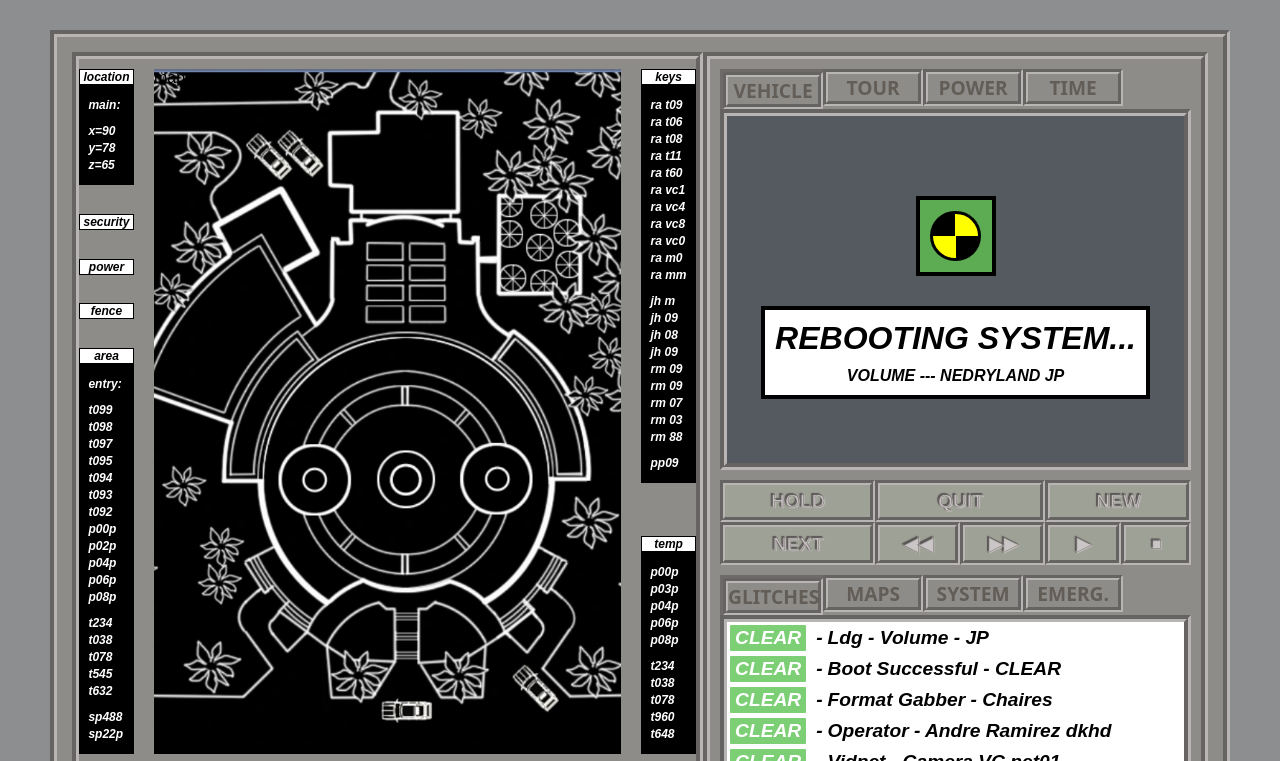
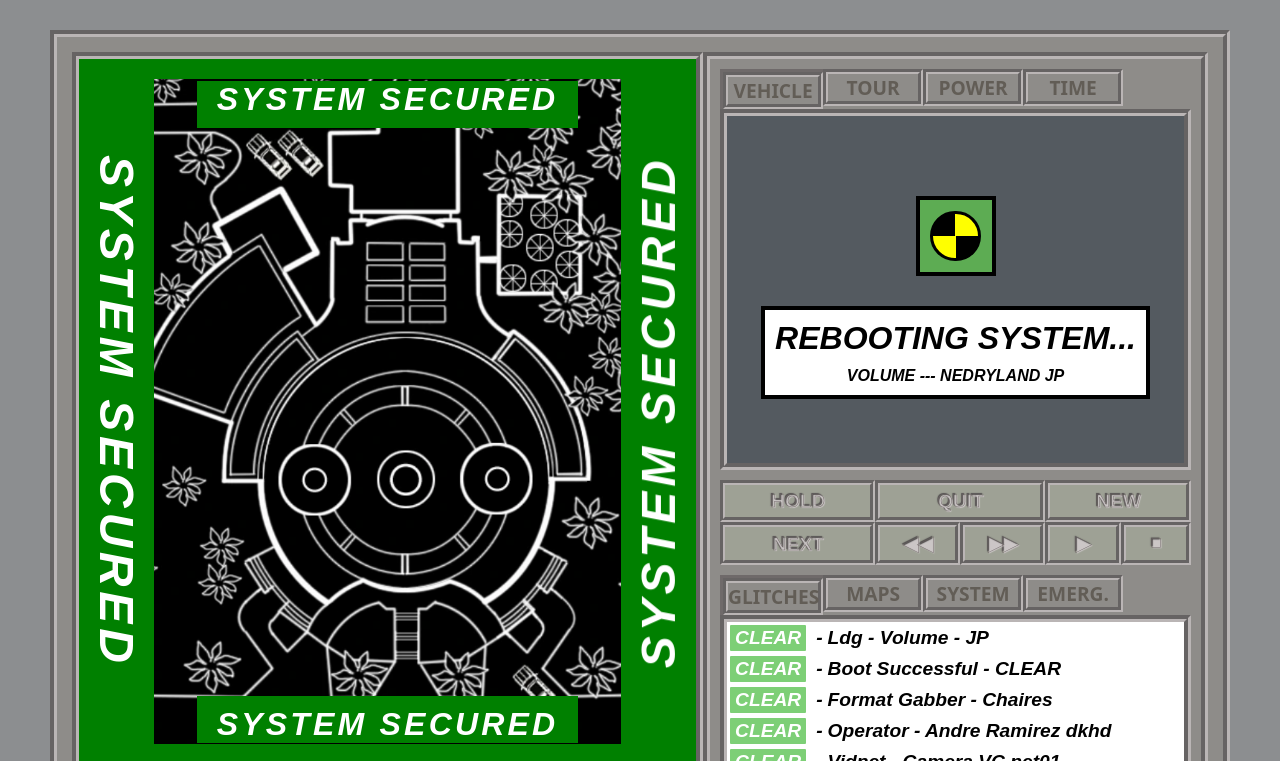
Before and after one commit to Jamesllllllllll/Jurassic-Park, a plain HTML site: page index.html in a window 1280 px wide. Both pictures are taken after a click on the button "HOLD". Shown: the top 761 px of the page. Drawn offline with Linux system fonts and the light colour scheme.

Commit message:
System secured message

```diff
--- a/index.html
+++ b/index.html
@@ -11,6 +11,13 @@
       <div class="inner-container">
         <div class="planView">
           <div class="plan-top">
+            <div class="secured-overlay" aria-hidden="true">
+              <div class="band band-left"><span class="band-text">System Secured</span></div>
+              <div class="band band-right"><span class="band-text">System Secured</span></div>
+              <div class="band band-top"><div class="band-wrapper"><span class="band-text">System Secured</span></div></div>
+              <div class="band band-bottom"><div class="band-wrapper"><span class="band-text">System Secured</span></div></div>
+            </div>
+            <div class="secured-container">
               <div class="plan-sidebar">
                 <div class="metrics">
                   <h2>location</h2>
@@ -60,7 +67,7 @@
                   </ul>
                 </div>
               </div>
-            <div class="map">map</div>
+              <div class="map"></div>
               <div class="plan-sidebar">
                 <div class="metrics">
                   <h2>keys</h2>
@@ -111,6 +118,7 @@
                 </div>
               </div>
             </div>
+          </div>
           <div class="plan-bottom">
             <div class="level">
               <p>LEVEL</p>
@@ -149,10 +157,30 @@
             <button class="quit">Quit</button>
             <button class="new">New</button>
             <button class="next">Next</button>
-            <button class="rw">◀◀</button>
-            <button class="ff">▶▶</button>
-            <button class="play">▶</button>
-            <button class="stop">⏹</button>
+            <form>
+              <fieldset>
+                <input type="radio" id="rw" name="playback" /><label
+                  for="rw"
+                  class="rw"
+                  >◀◀</label
+                >
+                <input type="radio" id="ff" name="playback" /><label
+                  for="ff"
+                  class="ff"
+                  >▶▶</label
+                >
+                <input type="radio" id="play" name="playback" /><label
+                  for="play"
+                  class="play"
+                  >▶</label
+                >
+                <input type="radio" id="stop" name="playback" /><label
+                  for="stop"
+                  class="stop"
+                  >⏹</label
+                >
+              </fieldset>
+            </form>
           </div>
           <div class="log">
             <header>
@@ -222,5 +250,20 @@
         </div>
       </div>
     </div>
+  <script>
+    document.addEventListener('DOMContentLoaded', function () {
+      const holdButton = document.querySelector('.controls .hold');
+      const planTop = document.querySelector('.plan-top');
+      if (!holdButton || !planTop) return;
+
+      holdButton.setAttribute('aria-pressed', planTop.classList.contains('secured-active') ? 'true' : 'false');
+
+      holdButton.addEventListener('click', function (e) {
+        e.preventDefault();
+        const nowActive = planTop.classList.toggle('secured-active');
+        holdButton.setAttribute('aria-pressed', nowActive ? 'true' : 'false');
+      });
+    });
+  </script>
   </body>
 </html>
--- a/styles.css
+++ b/styles.css
@@ -88,6 +88,108 @@ body {
 .map {
   background: center / cover url(./map.png) no-repeat;
   flex-grow: 1;
+  box-sizing: border-box;
+}
+
+.secured-container {
+  position: relative;
+  width: 100%;
+  display: flex;
+  gap: 20px;
+}
+/* Secured overlay without pseudo-elements */
+.plan-top {
+  position: relative;
+}
+.secured-overlay {
+  --secured-thickness: 20px; /* top/bottom */
+  --secured-side-thickness: 75px; /* left/right */
+  position: absolute;
+  inset: 0;
+  pointer-events: none;
+  z-index: 10;
+  display: none;
+  box-shadow: inset 0 0 0 var(--secured-thickness) green;
+}
+.secured-active > .secured-overlay {
+  display: block;
+}
+.secured-overlay .band {
+  position: absolute;
+  background: green;
+  color: #fff;
+  text-transform: uppercase;
+  font-style: italic;
+  letter-spacing: 0.1em;
+  font-weight: 900;
+}
+
+.secured-overlay .band.band-top,
+.secured-overlay .band.band-bottom {
+  background: none;
+}
+
+.band-wrapper {
+  background: green;
+  text-align: center;
+}
+
+.band-top .band-wrapper {
+  padding: 0px 20px 10px;
+}
+
+.band-bottom .band-wrapper {
+  padding: 10px 20px 0px;
+}
+
+.secured-overlay .band .band-text {
+  animation: blink 1s steps(2) infinite;
+}
+.secured-overlay .band-left,
+.secured-overlay .band-right {
+  top: 0;
+  bottom: 0;
+  width: var(--secured-side-thickness);
+  display: flex;
+  align-items: center;
+  justify-content: center;
+  writing-mode: vertical-rl;
+  font-size: 3em;
+}
+.secured-overlay .band-left {
+  left: 0;
+}
+.secured-overlay .band-right {
+  right: 0;
+  transform: rotate(180deg);
+}
+.secured-overlay .band-top,
+.secured-overlay .band-bottom {
+  left: 0;
+  right: 0;
+  height: var(--secured-thickness);
+  display: flex;
+  align-items: center;
+  justify-content: center;
+  font-size: 2em;
+}
+.secured-overlay .band-top {
+  top: 35px;
+}
+.secured-overlay .band-bottom {
+  bottom: 35px;
+}
+/* remove legacy secured pseudo-element and band rules (replaced by .secured-overlay) */
+
+@keyframes blink {
+  0%,
+  49% {
+    opacity: 0;
+  }
+  50%,
+  100% {
+    opacity: 1;
+  }
 }
 
 .plan-bottom {
@@ -241,7 +343,12 @@ header li button {
     "hold hold quit quit new new"
     "next next rw ff play stop";
   margin-bottom: 10px;
-  & > button {
+  & form,
+  & fieldset {
+    display: contents;
+  }
+  & > button,
+  label {
     background: #9ea195;
     font-size: 1.2em;
     font-weight: 700;
@@ -252,9 +359,22 @@ header li button {
     cursor: pointer;
     border: 5px groove #bab5b5;
     padding-block: 5px;
+    text-align: center;
     &:hover {
-      background: #9ea195;
+      color: #fff;
     }
+  }
+  & input {
+    display: none;
+  }
+  & input:checked + label {
+    color: #fff;
+  }
+  & input:checked + label.stop {
+    color: red;
+  }
+  & input:checked + label.play {
+    color: greenyellow;
   }
   & > button.hold {
     grid-area: hold;
@@ -268,16 +388,16 @@ header li button {
   & > button.next {
     grid-area: next;
   }
-  & > button.rw {
+  & label.rw {
     grid-area: rw;
   }
-  & > button.ff {
+  & label.ff {
     grid-area: ff;
   }
-  & > button.play {
+  & label.play {
     grid-area: play;
   }
-  & > button.stop {
+  & label.stop {
     grid-area: stop;
   }
 }
```
Lines whose indentation alone changed are shown as unchanged.
